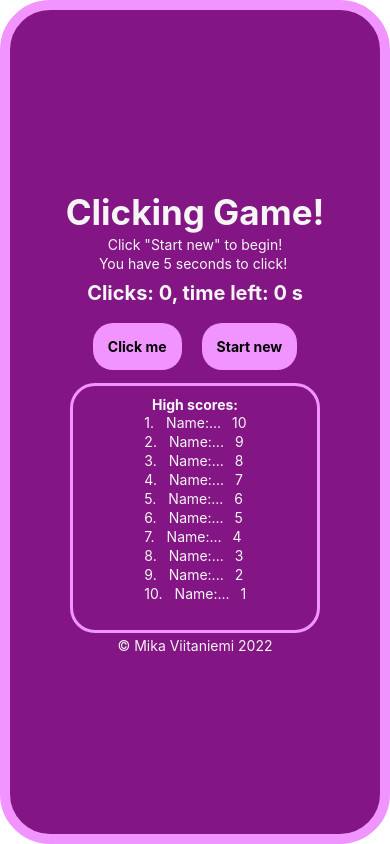
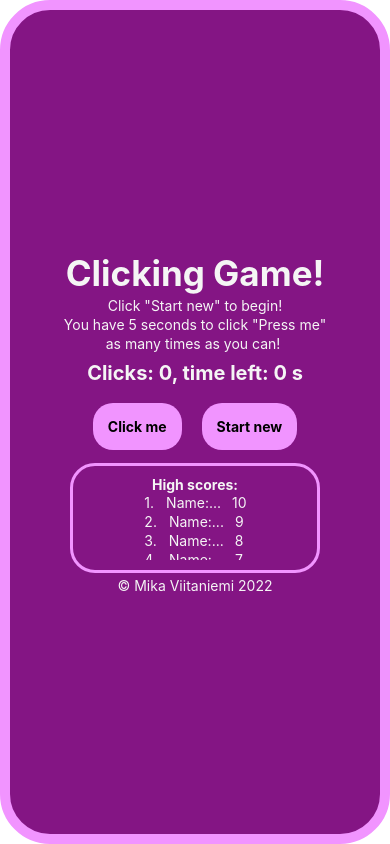
Before and after one commit to Mviita65/AwesomeProject, a React Native app: screen / in a window 390 px wide. Built offline with nearby package versions, Linux system fonts and the light colour scheme.

Commit message:
Modified instructions and hided all else but three first highscore

```diff
--- a/App.js
+++ b/App.js
@@ -48,7 +48,8 @@ const App = () => {
     <View style={styles.container}>
       <Text style={styles.caption1}>Clicking Game!</Text>
       <Text style={styles.text}>Click "Start new" to begin!</Text>
-      <Text style={styles.text}>You have 5 seconds to click! </Text>
+      <Text style={styles.text}>You have 5 seconds to click "Press me"</Text>
+      <Text style={styles.text}>as many times as you can! </Text>
       <Text style={styles.caption2}>Clicks: {clickCounter}, time left: {time} s</Text>
       <View style={styles.rowContainer}>
         <TouchableOpacity
@@ -60,8 +61,9 @@ const App = () => {
               checkHighScores(
                 highScores,setHighScores,
                 clickCounter,
-                trackHighScore,setTrackHighScore
+                trackHighScore, setTrackHighScore
               )
+              setTrackHighScore(false)
             }
           }}
           >
--- a/components/checkhighscores.js
+++ b/components/checkhighscores.js
@@ -4,13 +4,13 @@ const checkHighScores = (
     highScores,setHighScores,
     clickCounter,
     trackHighScore,setTrackHighScore
-) => {
+    ) => {
     let check = 0               // zero(0) indicates no highScore found and one(1) indicates new highScore found
     let tempScores = JSON.parse(JSON.stringify(highScores)) // to make a work copy
     for (let i=0;i<10;i++){     // to check all highScores and get the one for rewriting
         if (tempScores[i].score < clickCounter && trackHighScore && check===0){
-            check = 1           // found enough clicks to rewrite highscores
-            setTrackHighScore(false)
+            check = 1                           // found enough clicks to rewrite highscores
+            setTrackHighScore(false)            // to stop tracking (does not add value to several places)
             let oldScore = tempScores[i].score  // old highScore value to pass downwards to the list
             tempScores[i].score = clickCounter  // new value to this place
             let start = i+1
--- a/components/styles.js
+++ b/components/styles.js
@@ -22,8 +22,8 @@ const styles = StyleSheet.create({
       borderRadius: 25,
       maxWidth: 250,
       minWidth: 250,
-      maxHeight: 250, //110
-      minHeight: 250,
+      maxHeight: 110,
+      minHeight: 110,
       borderColor: '#f194ff'
     },
     text: {
```
